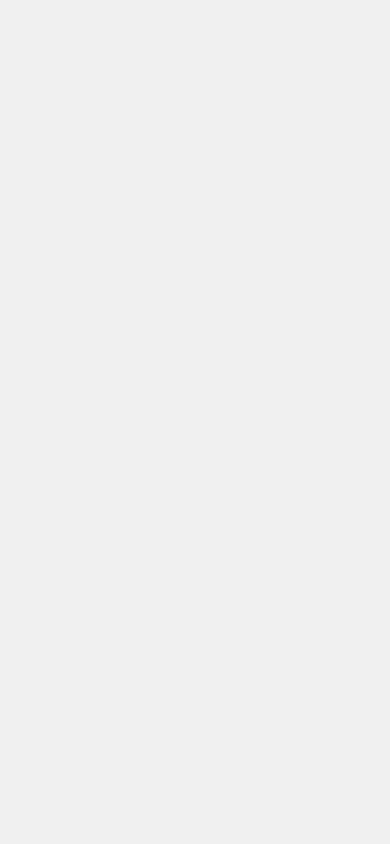
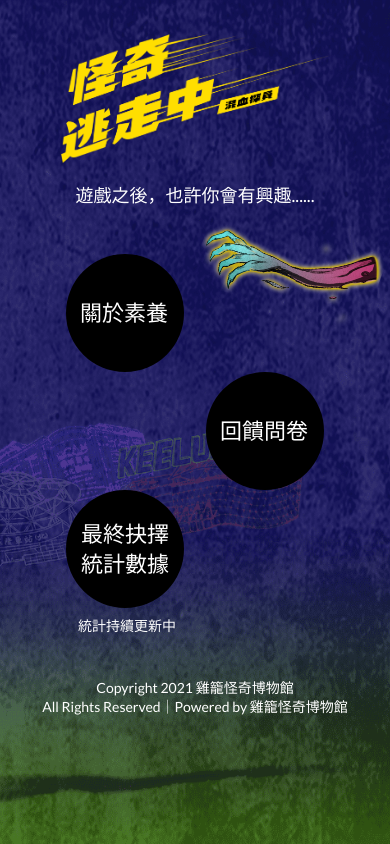
Before and after one commit to FrankYeah/klkuaikiiDeploy, a Nuxt app: page /choose in a window 390 px wide. Before the commit this address had no page. Built offline with nearby package versions, Linux system fonts and the light colour scheme.

Commit message:
choose page

```diff
--- /dev/null
+++ b/pages/choose.vue
@@ -0,0 +1,212 @@
+<template>
+  <div class="choose"
+    v-lazy:background-image="require('@/assets/img/index/bg-blue.png')"
+  >
+    <div class="choose-box">
+      <img class="choose-head-img" v-lazy="require('@/assets/img/index/text-main.png')" alt="main">
+      <div class="choose-head">遊戲之後，也許你會有興趣......</div>
+      <div class="choose-hand" v-lazy:background-image="require('@/assets/img/index/monster-hand.png')"></div>
+      <div class="choose-select">
+        <router-link :to="'/literacy'">
+          <div class="choose-btn choose-btn-first">關於素養</div>
+        </router-link>
+        <a href="https://forms.gle/GLhuHiQY1kby9x7E8" target="_blank">
+          <div class="choose-btn choose-btn-center">回饋問卷</div>
+        </a>
+        <a href="https://www.surveycake.com/admin/tw/survey/em0N4/report?v=0e8e0765b9b0ed11da8abdd96b8d3bcd&layout=P" target="_blank">
+          <div class="choose-btn choose-btn-last">最終抉擇統計數據</div>
+        </a>
+      </div>
+      <div class="choose-copyright">
+        Copyright 2021 雞籠怪奇博物館<br>
+        All Rights Reserved｜Powered by 雞籠怪奇博物館
+      </div>
+    </div>
+  </div>
+</template>
+
+<script>
+
+export default {
+  head: {
+    title: '怪奇逃走中-混血探員',
+  },
+  layout: 'default',
+  components: {
+
+  },
+  props: {
+
+  },
+  data () {
+    return {
+
+    }
+  },
+  mounted () {
+
+  },
+  computed: {
+
+  },
+  methods: {
+
+  },
+  watch: {
+
+  }
+}
+</script>
+
+<style lang="scss" scoped>
+
+  .choose {
+    min-width: 100vw;
+    min-height: 100vh;
+    height: 100%;
+    background-repeat: no-repeat;
+    background-size: cover;
+    background-position-x: center;
+    background-position-y: center;
+
+    &-box {
+      max-width: 800px;
+      width: 100%;
+      margin: auto;
+      padding: 30px 0px 30px;
+    }
+
+    &-head-img {
+      width: 400px;
+    }
+
+    &-head {
+      font-size: 20px;
+      margin-top: 30px;
+    }
+
+    &-hand {
+      position: absolute;
+      right: 60px;
+      top: 50px;
+      width: 600px;
+      height: 300px;
+      background-repeat: no-repeat;
+      background-size: cover;
+      background-position-x: center;
+      background-position-y: center;
+      transform: rotate(20deg) scaleX(-1);
+    }
+
+    &-select {
+      display: flex;
+      justify-content: center;
+      align-items: center;
+      margin: 50px 0px 40px;
+    }
+
+    &-btn {
+      width: 90px;
+      height: 90px;
+      margin: 0px 10px;
+      padding: 14px;
+      line-height: 30px;
+      display: flex;
+      align-items: center;
+      font-size: 22px;
+      text-align: center;
+      border-radius: 100%;
+      background-color: black;
+      cursor: pointer;
+
+      &:hover {
+        background-color: rgb(255, 220, 0);
+        color: black;
+      }
+    }
+
+    &-btn-last {
+      position: relative;
+
+      &::after {
+        content: "統計持續更新中";
+        position: absolute;
+        left: 1px;
+        bottom: -33px;
+        width: 120px;
+        font-size: 14px;
+      }
+
+      &:hover {
+        color: white;
+      }
+    }
+
+    &-copyright {
+      padding: 30px 0px 10px;
+      line-height: 1.4;
+      text-align: center;
+    }
+  }
+
+  @media( max-width: 1023px ){
+
+  .choose {
+
+
+    &-box {
+      display: flex;
+      flex-direction: column;
+      align-items: center;
+    }
+
+    &-head-img {
+      width: 280px;
+    }
+
+    &-head {
+      font-size: 18px;
+      margin-top: 20px;
+    }
+
+    &-hand {
+      width: 180px;
+      height: 90px;
+      top: 222px;
+      right: 11px;
+      transform: rotate(20deg) scaleX(-1);
+    }
+
+    &-select {
+      flex-direction: column;
+      margin: 50px 0px 40px;
+    }
+
+    &-btn {
+
+    }
+
+    &-btn-first {
+    transform: translateX(-70px);
+    }
+
+    &-btn-center {
+      transform: translateX(70px);
+    }
+
+    &-btn-last {
+      transform: translateX(-70px);
+
+      &::after {
+
+      }
+    }
+
+    &-copyright {
+      font-size: 14px;
+    }
+  }
+
+}
+
+</style>
--- a/pages/index.vue
+++ b/pages/index.vue
@@ -40,7 +40,7 @@
           data-wow-delay="0s"
           data-wow-iteration="1"
         >
-          <div @click="scrollToRef()" class="index-intro-text">混血實驗是轉機？或是衝突開端？</div>
+          <div class="index-intro-text">混血實驗是轉機？或是衝突開端？</div>
           <div class="index-intro-text">究竟追尋真相重要？ 還是選擇重要？</div>
         </div>
         <div class="index-intro-text-right">
--- a/pages/literacy.vue
+++ b/pages/literacy.vue
@@ -123,19 +123,14 @@
         </div>
       </div>
 
-      <router-link :to="'/'" class="literacy-last-box">
+      <router-link :to="'/choose'" class="literacy-last-box">
         <a href="javascript:void(0);">
           <img class="literacy-img3 literacy-img-animate" src="@/assets/img/literacy/12.png" alt="">
         </a>
-        <div class="literacy-sub">返回官網</div>
+        <div class="literacy-sub">返回選單</div>
       </router-link>
 
     </div>
-
-
-
-
-
 
   </div>
 </template>
```
